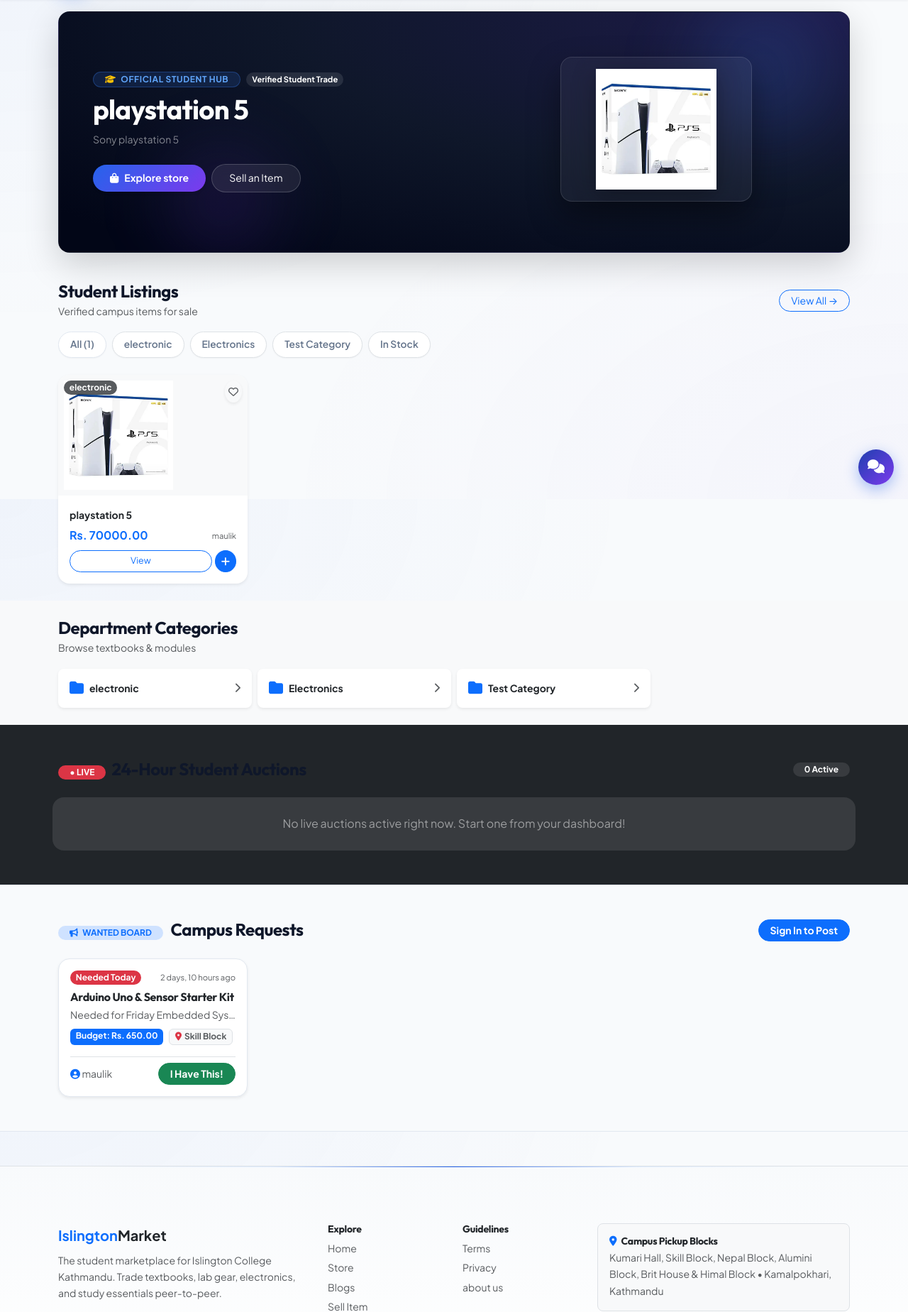
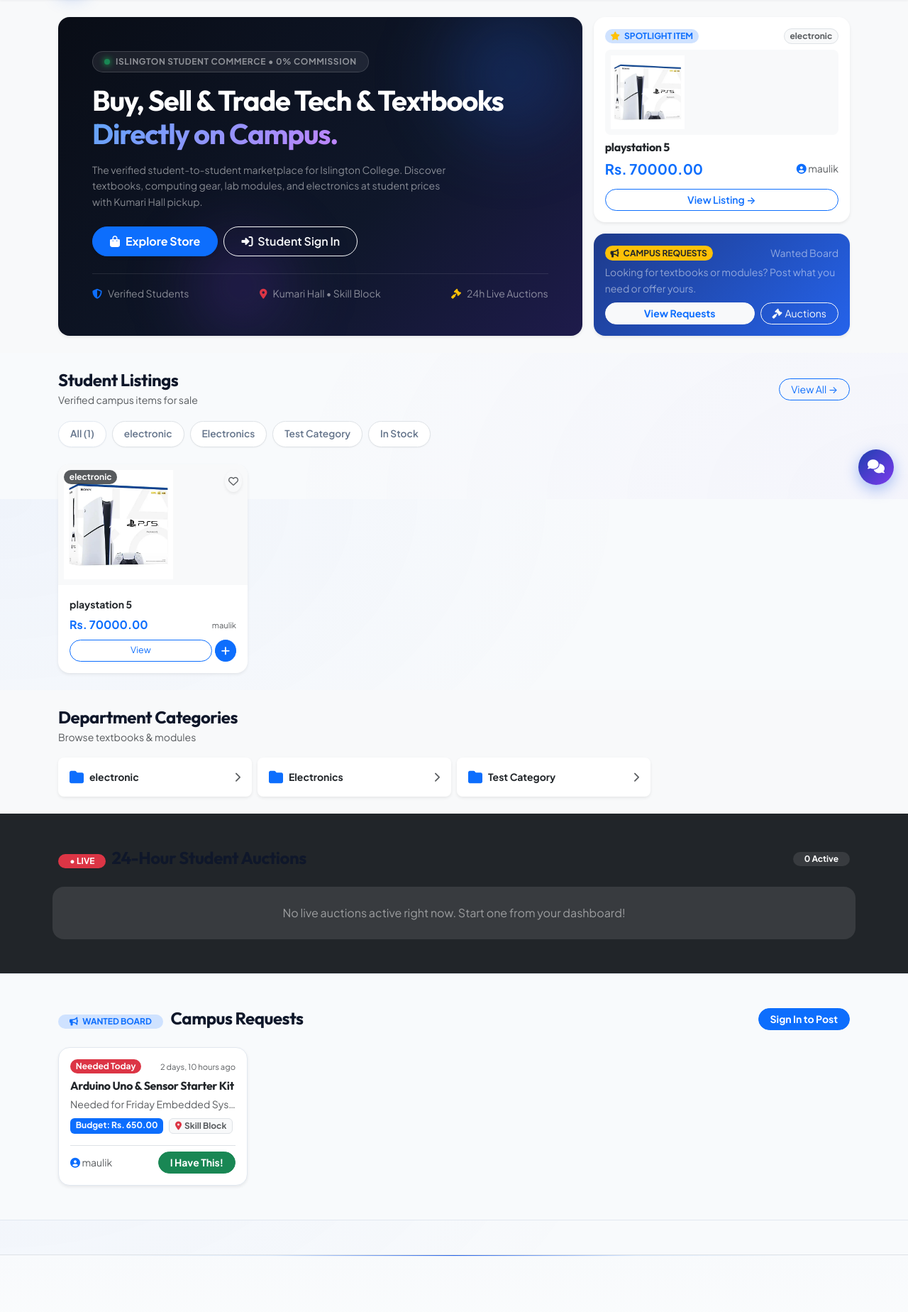
Before and after one commit to MaulikI8/summerclass, a Django app: page / in a window 1280 px wide. Shown: the part 97-1945 px from the top of the page at 71% size. Run offline with Django 5.2, Linux system fonts and the light colour scheme; data comes from the database, SQL or seed files in the repository; data that the repository does not hold is empty; some libraries are stand-ins or nearby versions.

Commit message:
Rework hero into modern Bento-Grid Campus Marketplace Hub

```diff
--- a/Templates/home/home1.html
+++ b/Templates/home/home1.html
@@ -3,81 +3,86 @@
 {% block title %}Islington Marketplace | Campus Shopping & Student Trade{% endblock %}
 
 {% block content %}
-<section class="section-hero py-3">
+<section class="section-hero py-4 bg-light">
   <div class="container">
-    <div id="bannerCarousel" class="carousel slide carousel-fade position-relative" data-bs-ride="carousel">
-      <div class="carousel-inner rounded-4 shadow-lg overflow-hidden">
-        {% for banner in banners %}
-        <div class="carousel-item {% if forloop.first %}active{% endif %}">
-          <div class="position-relative p-4 p-md-5 d-flex align-items-center" style="background:radial-gradient(130% 130% at 100% 0%,#1e1b4b 0%,#0f172a 55%,#020617 100%);min-height:340px;border:1px solid rgba(255,255,255,0.08);overflow:hidden;">
-            <div class="position-absolute" style="top:-70px;right:-30px;width:300px;height:300px;background:radial-gradient(circle,rgba(59,130,246,0.22) 0%,transparent 70%);filter:blur(40px);pointer-events:none;"></div>
-            <div class="position-absolute" style="bottom:-50px;left:10%;width:240px;height:240px;background:radial-gradient(circle,rgba(124,58,237,0.18) 0%,transparent 70%);filter:blur(40px);pointer-events:none;"></div>
+    <div class="row g-3 align-items-stretch">
+      <div class="col-lg-8 d-flex">
+        <div class="card border-0 rounded-4 p-4 p-md-5 w-100 shadow-sm position-relative overflow-hidden text-white d-flex flex-column justify-content-between" style="background:linear-gradient(135deg,#090d16 0%,#0f172a 60%,#1e1b4b 100%);min-height:340px;">
+          <div class="position-absolute" style="top:-60px;right:-40px;width:280px;height:280px;background:radial-gradient(circle,rgba(37,99,235,0.3) 0%,transparent 70%);filter:blur(40px);pointer-events:none;"></div>
+          <div class="position-absolute" style="bottom:-40px;left:20%;width:220px;height:220px;background:radial-gradient(circle,rgba(124,58,237,0.25) 0%,transparent 70%);filter:blur(40px);pointer-events:none;"></div>
 
-            <div class="row align-items-center g-4 w-100 position-relative" style="z-index:2;">
-              <div class="col-lg-7 col-md-8">
-                <div class="d-flex align-items-center gap-2 mb-2">
-                  <span class="badge rounded-pill px-3 py-1 fw-bold text-uppercase" style="background:rgba(59,130,246,0.15);border:1px solid rgba(59,130,246,0.3);color:#60a5fa;font-size:0.75rem;letter-spacing:0.05em;">
-                    <i class="fa {{ banner.badge_icon|default:'fa-bolt' }} text-warning me-1"></i> {{ banner.badge_text|default:'FEATURED ON CAMPUS' }}
-                  </span>
-                  <span class="badge bg-white bg-opacity-10 text-white rounded-pill px-2 py-1 small" style="font-size:0.7rem;">Verified Student Trade</span>
+          <div class="position-relative" style="z-index:2;">
+            <div class="d-inline-flex align-items-center gap-2 px-3 py-1 rounded-pill mb-3" style="background:rgba(255,255,255,0.08);border:1px solid rgba(255,255,255,0.15);backdrop-filter:blur(8px);">
+              <span class="rounded-circle bg-success" style="width:8px;height:8px;box-shadow:0 0 8px #22c55e;"></span>
+              <span class="small fw-bold text-white-50" style="letter-spacing:0.05em;font-size:0.75rem;">ISLINGTON STUDENT COMMERCE &bull; 0% COMMISSION</span>
             </div>
 
-                <h1 class="fw-bold text-white mb-2" style="font-family:'Outfit',sans-serif;font-size:clamp(1.75rem,3vw,2.4rem);line-height:1.2;letter-spacing:-0.02em;">{{ banner.title }}</h1>
-                <p class="text-white-50 small mb-4" style="line-height:1.6;max-width:460px;">{{ banner.subtitle|default:"Discover verified textbooks, computing gear, electronics, and college essentials at student prices." }}</p>
+            <h1 class="display-6 fw-bold text-white mb-3" style="font-family:'Outfit',sans-serif;letter-spacing:-0.03em;line-height:1.18;">
+              Buy, Sell &amp; Trade Tech &amp; Textbooks <span style="background:linear-gradient(135deg,#60a5fa,#c084fc);-webkit-background-clip:text;-webkit-text-fill-color:transparent;">Directly on Campus.</span>
+            </h1>
+            <p class="text-white-50 small mb-4" style="line-height:1.6;max-width:520px;">
+              The verified student-to-student marketplace for Islington College. Discover textbooks, computing gear, lab modules, and electronics at student prices with Kumari Hall pickup.
+            </p>
 
-                <div class="d-flex align-items-center gap-2 flex-wrap">
-                  {% if banner.primary_btn_text %}
-                  <a href="{{ banner.primary_btn_url|default:'/products/' }}" class="btn text-white fw-bold rounded-pill px-4 py-2 shadow-sm d-inline-flex align-items-center gap-2" style="background:linear-gradient(135deg,#2563eb,#7c3aed);font-size:0.88rem;border:none;">
-                    <i class="fa fa-shopping-bag"></i> {{ banner.primary_btn_text }}
+            <div class="d-flex flex-wrap gap-2">
+              <a href="{% url 'products' %}" class="btn btn-primary rounded-pill px-4 py-2 fw-bold shadow-sm d-inline-flex align-items-center gap-2">
+                <i class="fas fa-shopping-bag"></i> Explore Store
               </a>
-                  {% endif %}
-                  {% if banner.secondary_btn_text %}
-                  <a href="{{ banner.secondary_btn_url|default:'/products/' }}" class="btn rounded-pill px-4 py-2 text-white" style="background:rgba(255,255,255,0.08);border:1px solid rgba(255,255,255,0.18);font-size:0.88rem;backdrop-filter:blur(8px);">
-                    {{ banner.secondary_btn_text }}
+              {% if user.is_authenticated %}
+              <a href="{% url 'user_profile' %}?tab=add" class="btn btn-outline-light rounded-pill px-4 py-2 fw-semibold">
+                <i class="fas fa-plus-circle me-1"></i> Post Listing
+              </a>
+              {% else %}
+              <a href="{% url 'student_login' %}" class="btn btn-outline-light rounded-pill px-4 py-2 fw-semibold">
+                <i class="fas fa-sign-in-alt me-1"></i> Student Sign In
               </a>
               {% endif %}
             </div>
           </div>
 
-              <div class="col-lg-5 col-md-4 text-center d-none d-md-block">
-                {% if banner.banner_image or banner.featured_product.product_image %}
-                <div class="position-relative d-inline-block p-3 rounded-4" style="background:rgba(255,255,255,0.05);backdrop-filter:blur(16px);border:1px solid rgba(255,255,255,0.12);box-shadow:0 20px 45px rgba(0,0,0,0.4);max-width:270px;width:100%;">
-                  <img src="{% if banner.banner_image %}{{ banner.banner_image.url }}{% else %}{{ banner.featured_product.product_image.url }}{% endif %}" class="img-fluid rounded-3" style="max-height:170px;width:100%;object-fit:contain;filter:drop-shadow(0 8px 16px rgba(0,0,0,0.3));" alt="{{ banner.title }}"/>
-                  {% if banner.featured_product %}
-                  <div class="mt-2 text-center">
-                    <span class="badge rounded-pill px-3 py-1 fw-bold" style="background:#0f172a;border:1px solid #3b82f6;color:#60a5fa;font-size:0.82rem;">Rs. {{ banner.featured_product.price|floatformat:2 }}</span>
-                  </div>
-                  {% endif %}
-                </div>
-                {% else %}
-                <div class="p-4 rounded-4 text-center text-white" style="background:rgba(255,255,255,0.05);backdrop-filter:blur(16px);border:1px solid rgba(255,255,255,0.12);">
-                  <i class="fas fa-graduation-cap text-warning fs-1 mb-2"></i>
-                  <h6 class="fw-bold mb-1">Islington Student Network</h6>
-                  <p class="text-white-50 small mb-0">Kumari Hall &bull; Skill Block &bull; Nepal Block</p>
-                </div>
-                {% endif %}
+          <div class="position-relative pt-3 mt-4 border-top border-white border-opacity-10 d-flex justify-content-between align-items-center flex-wrap gap-3 small text-white-50" style="z-index:2;">
+            <div class="d-flex align-items-center gap-2"><i class="fas fa-shield-alt text-primary"></i><span>Verified Students</span></div>
+            <div class="d-flex align-items-center gap-2"><i class="fas fa-map-marker-alt text-danger"></i><span>Kumari Hall &bull; Skill Block</span></div>
+            <div class="d-flex align-items-center gap-2"><i class="fas fa-gavel text-warning"></i><span>24h Live Auctions</span></div>
           </div>
         </div>
       </div>
+
+      <div class="col-lg-4 d-flex flex-column gap-3">
+        {% with feat=products.0 %}
+        {% if feat %}
+        <div class="card border-0 rounded-4 p-3 bg-white shadow-sm flex-grow-1 d-flex flex-column justify-content-between">
+          <div>
+            <div class="d-flex justify-content-between align-items-center mb-2">
+              <span class="badge bg-primary-subtle text-primary rounded-pill small fw-bold"><i class="fas fa-star text-warning me-1"></i> SPOTLIGHT ITEM</span>
+              <span class="badge bg-light text-muted border rounded-pill">{{ feat.category.name }}</span>
             </div>
-        {% empty %}
-        <div class="carousel-item active">
-          <div class="p-5 text-center text-white rounded-4" style="background:radial-gradient(130% 130% at 100% 0%,#1e1b4b 0%,#0f172a 55%,#020617 100%);border:1px solid rgba(255,255,255,0.1);">
-            <span class="badge rounded-pill px-3 py-1 mb-2 fw-bold" style="background:rgba(59,130,246,0.15);border:1px solid rgba(59,130,246,0.3);color:#60a5fa;">ISLINGTON STUDENT HUB</span>
-            <h2 class="fw-bold mb-2">Welcome to Islington Marketplace</h2>
-            <p class="text-white-50 small mb-3">Discover verified textbooks, computing gear, electronics, and study essentials.</p>
-            <a href="{% url 'products' %}" class="btn text-white rounded-pill px-4 py-2 fw-bold" style="background:linear-gradient(135deg,#2563eb,#7c3aed);">Explore Store &rarr;</a>
+            <div class="text-center p-2 rounded-3 bg-light mb-2" style="height:120px;">
+              <img src="{% if feat.product_image %}{{ feat.product_image.url }}{% else %}{% static 'images/default.jpg' %}{% endif %}" class="img-fluid h-100 object-fit-contain" alt="{{ feat.name }}"/>
+            </div>
+            <h6 class="fw-bold text-dark text-truncate mb-1">{{ feat.name }}</h6>
+            <div class="d-flex justify-content-between align-items-center">
+              <span class="fs-5 fw-bold text-primary">Rs. {{ feat.price|floatformat:2 }}</span>
+              <small class="text-muted"><i class="fas fa-user-circle text-primary"></i> {{ feat.user.username }}</small>
             </div>
           </div>
-        {% endfor %}
-      </div>
-
-      {% if banners|length > 1 %}
-      <div class="position-absolute bottom-0 end-0 m-3 d-flex gap-2" style="z-index:10;">
-        <button type="button" class="btn btn-sm rounded-circle text-white d-flex align-items-center justify-content-center" style="width:32px;height:32px;background:rgba(0,0,0,0.5);border:1px solid rgba(255,255,255,0.2);backdrop-filter:blur(8px);" data-bs-target="#bannerCarousel" data-bs-slide="prev"><i class="fas fa-chevron-left" style="font-size:0.75rem;"></i></button>
-        <button type="button" class="btn btn-sm rounded-circle text-white d-flex align-items-center justify-content-center" style="width:32px;height:32px;background:rgba(0,0,0,0.5);border:1px solid rgba(255,255,255,0.2);backdrop-filter:blur(8px);" data-bs-target="#bannerCarousel" data-bs-slide="next"><i class="fas fa-chevron-right" style="font-size:0.75rem;"></i></button>
+          <a href="{% url 'product_detail' feat.id %}" class="btn btn-outline-primary btn-sm rounded-pill w-100 mt-2 fw-semibold">View Listing &rarr;</a>
         </div>
         {% endif %}
+        {% endwith %}
+
+        <div class="card border-0 rounded-4 p-3 shadow-sm text-white position-relative overflow-hidden" style="background:linear-gradient(135deg,#1e3a8a,#2563eb);">
+          <div class="d-flex justify-content-between align-items-center mb-1">
+            <span class="badge bg-warning text-dark rounded-pill fw-bold small"><i class="fas fa-bullhorn me-1"></i> CAMPUS REQUESTS</span>
+            <small class="text-white-50">Wanted Board</small>
+          </div>
+          <p class="small mb-2 text-white-50">Looking for textbooks or modules? Post what you need or offer yours.</p>
+          <div class="d-flex gap-2">
+            <a href="#wantedBoardSection" class="btn btn-light btn-sm rounded-pill px-3 fw-bold text-primary flex-grow-1">View Requests</a>
+            <a href="#liveBiddingSection" class="btn btn-outline-light btn-sm rounded-pill px-3"><i class="fas fa-gavel me-1"></i>Auctions</a>
+          </div>
+        </div>
+      </div>
     </div>
   </div>
 </section>
```
Lines whose indentation alone changed are shown as unchanged.
